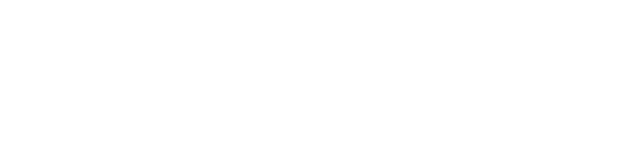
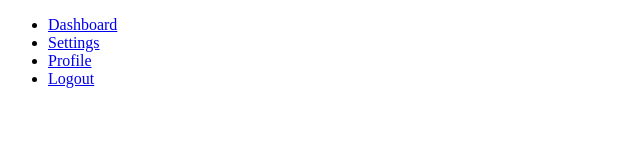
Before and after one commit to purvi-negi/Atramentous, a plain HTML site: page Html/Dashboard.html in a window 1280 px wide. Shown: the whole page, without its empty margins (0-640 px from the left). Drawn offline with Linux system fonts and the light colour scheme.

Commit message:
added dashboard scss file and made some changes in dashboard.html

```diff
--- a/Html/Dashboard.html
+++ b/Html/Dashboard.html
@@ -6,6 +6,15 @@
     <title>Atramentous</title>
 </head>
 <body>
-
+    <section id="navbar">
+        <nav>
+            <ul>
+                <li><a href="Dashboard.html">Dashboard</a></li>
+                <li><a href="Settings.html">Settings</a></li>
+                <li><a href="Profile.html">Profile</a></li>
+                <li><a href="Logout.html">Logout</a></li>
+            </ul>
+        </nav>
+    </section>
 </body>
 </html>
```
Also changed, not shown: Scss/Dashboard.sass (added).
